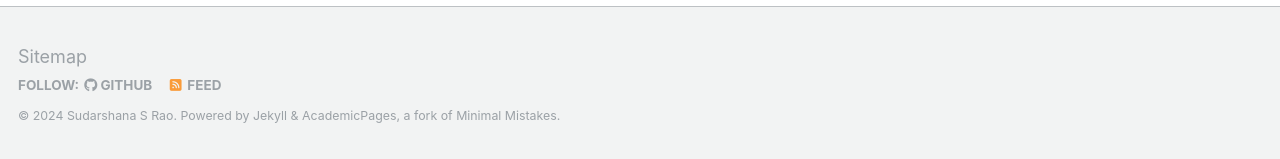
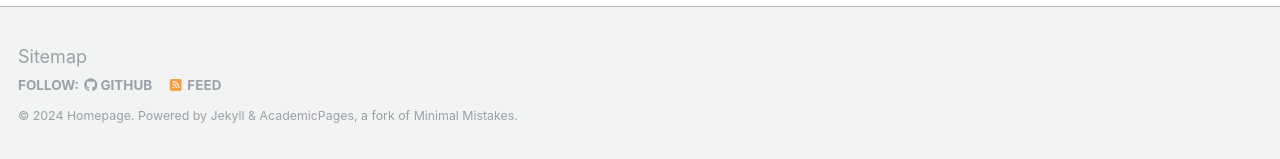
Before and after one commit to SudarshanaSRao/SudarshanaSRao.github.io, a Jekyll site: the page built from _pages/about.md, in a window 1280 px wide and 1041 px high. Shown: the part 879-1038 px from the top of the window. Built offline with Jekyll 4.4.1, drawn with Linux system fonts in a browser that asks for light colours.

Commit message:
Update _config.yml

```diff
--- a/_config.yml
+++ b/_config.yml
@@ -10,7 +10,7 @@
 locale                   : "en-US"
 title                    : "Sudarshana S Rao"
 title_separator          : "-"
-name                     : &name "Sudarshana S Rao"
+name                     : &name "Homepage"
 description              : &description "MS graduate student at University of Southern California"
 url                      : https://sudarshanasrao.github.io # the base hostname & protocol for your site e.g. "https://mmistakes.github.io"
 baseurl                  : "" # the subpath of your site, e.g. "/blog"
```
